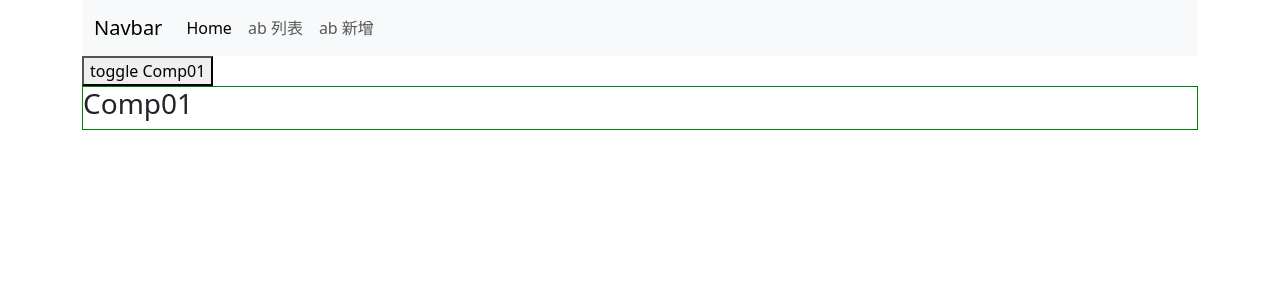
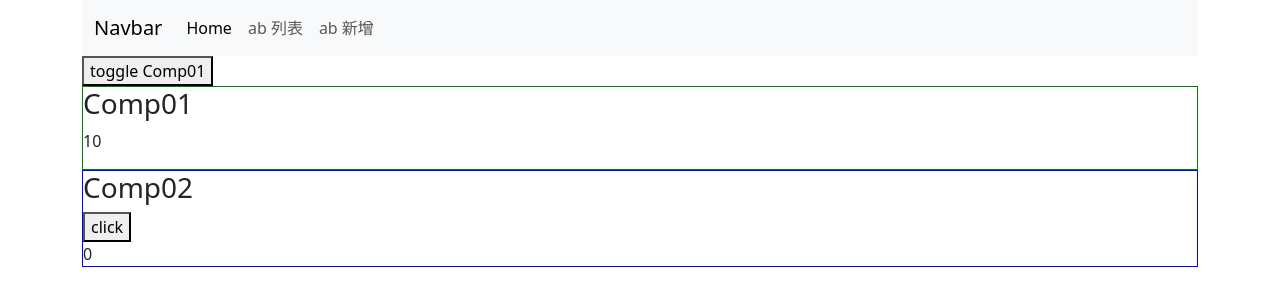
Before and after one commit to tedchen529/next-express-practice, a Next.js app in the folder client/: page /life01 in a window 1280 px wide. Shown: the top 306 px of the page. Built offline with nearby package versions, Linux system fonts and the light colour scheme.

Commit message:
React lifecycle: componentDidUpdate

```diff
--- a/client/components/Comp01.js
+++ b/client/components/Comp01.js
@@ -1,21 +1,32 @@
-import { useEffect } from "react";
+import { useEffect, useRef } from "react";
 
 export default function Comp01() {
+  const myRef = useRef();
+
   // NOTE: 模擬 componentDidMount
   useEffect(() => {
-    console.log("run useEffect");
+    console.log("Comp01 run useEffect");
+
+    const iid = setInterval(() => {
+      // const myp = document.querySelector("#myp");
+      const myp = myRef.current;
+      myp.innerText = +myp.innerText + 1;
+    }, 500);
 
     // NOTE: 模擬 componentWillUnmount
     return () => {
-      console.log("cleanup useEffect");
+      console.log("Comp01 cleanup useEffect");
+      clearInterval(iid);
     };
   }, []);
 
-  console.log("render ...");
+  console.log("Comp01 render ...");
 
   return (
     <div style={{ border: "1px solid green" }}>
       <h3>Comp01</h3>
+      {/* <p id="myp">0</p> */}
+      <p ref={myRef}>0</p>
     </div>
   );
 }
--- /dev/null
+++ b/client/components/Comp02.js
@@ -0,0 +1,25 @@
+import { useEffect, useRef, useState } from "react";
+
+export default function Comp02() {
+  const [num, setNum] = useState(0);
+
+  // 模擬 componentDidUpdate
+//   Q: How?
+  useEffect(() => {
+    console.log("Comp02 run useEffect");
+
+    return () => {
+      console.log("Comp02 cleanup useEffect");
+    };
+  }, [num]);
+
+  console.log("Comp02 render ...");
+
+  return (
+    <div style={{ border: "1px solid blue" }}>
+      <h3>Comp02</h3>
+      <button onClick={() => setNum(num + 1)}>click</button>
+      <div>{num}</div>
+    </div>
+  );
+}
--- a/client/pages/life01.js
+++ b/client/pages/life01.js
@@ -1,5 +1,6 @@
 import { Layout1 } from "@/components/Layout1";
 import Comp01 from "@/components/Comp01";
+import Comp02 from "@/components/Comp02";
 import { useState } from "react";
 
 export default function Life01() {
@@ -12,7 +13,12 @@ export default function Life01() {
           <button onClick={() => setShow(!show)}>toggle Comp01</button>
         </div>
 
-        {show && <Comp01 />}
+        {show && (
+          <>
+            <Comp01 />
+            <Comp02 />
+          </>
+        )}
       </Layout1>
     </>
   );
```
